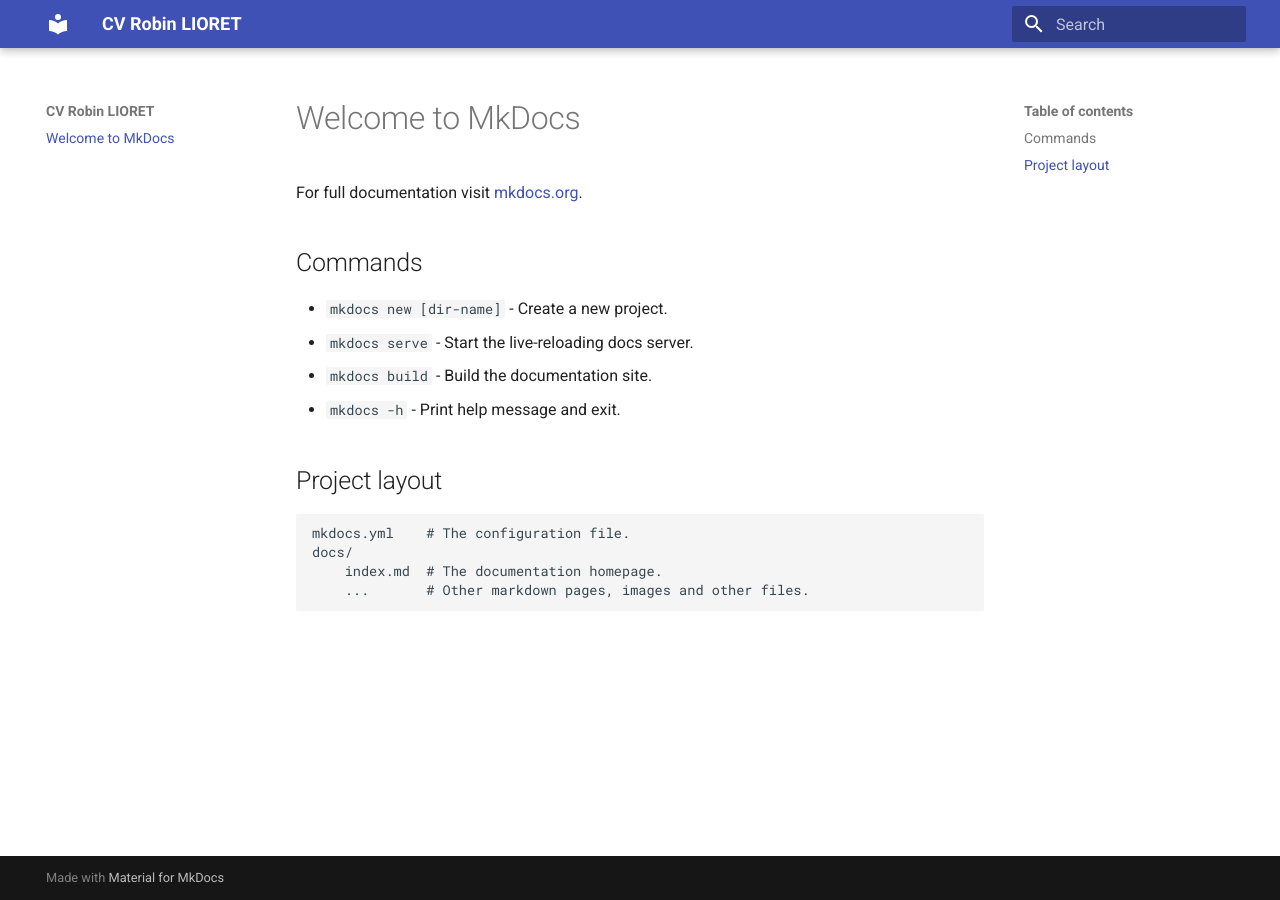
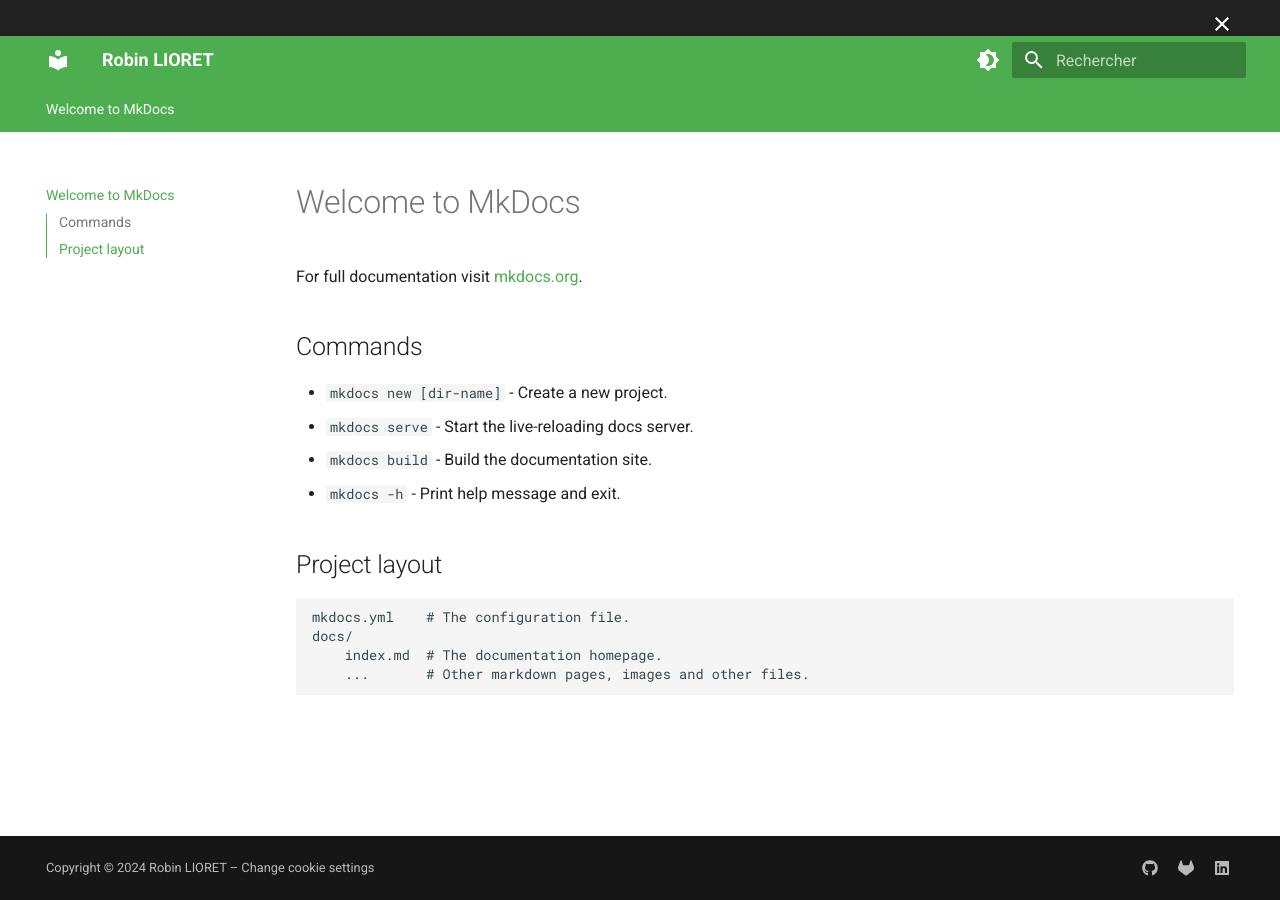
Before and after one commit to Leikt/cv, an MkDocs documentation site: the page built from docs/index.md, in a window 1280 px wide. Built offline with MkDocs 1.6.1 and Material for MkDocs 9.7.7, drawn with Linux system fonts in a browser that asks for light colours.

Commit message:
feat: setup mkdocs material basics

```diff
--- a/mkdocs.yml
+++ b/mkdocs.yml
@@ -1,4 +1,69 @@
-site_name: CV Robin LIORET
-site_url: https://mydomain.org/mysite
+site_name: Robin LIORET
+site_url: https://leikt.github.io/cv/
+
+copyright: >
+  Copyright &copy; 2024 Robin LIORET – <a href="#__consent">Change cookie settings</a>
+
 theme:
   name: material
+  custom_dir: overrides
+  language: fr
+  favicon: assets/logo.svg
+
+  palette:
+    - scheme: default
+      primary: green
+      toggle:
+        icon: material/brightness-4
+        name: Switch to dark mode
+
+    - scheme: slate
+      primary: green
+      toggle:
+        icon: material/brightness-7
+        name: Switch to light mode
+
+  features:
+    - navigation.instant
+    - navigation.instant.progress
+    - navigation.tracking
+    - navigation.tabs
+    - navigation.tabs.sticky
+    - navigation.sections
+    - navigation.expand
+    - navigation.path
+    - navigation.prune
+    - navigation.indexes
+    - navigation.top
+    - navigation.footer
+    - toc.follow
+    - toc.integrate
+    - header.autohide
+    - announce.dismiss
+
+extra:
+  generator: false
+
+  consent: # https://squidfunk.github.io/mkdocs-material/setup/ensuring-data-privacy/#cookie-consent
+    title: Conssentement à l'utisation de cookies
+    description: >-
+      Nous utilisons des cookies pour reconnaître vos visites et vos préférences,
+      ainsi que pour mesurer l'efficacité de notre documentation et si les utilisateurs
+      trouvent ce qu'ils recherchent. Avec votre conssentement, vous nous aider à
+      améliorer la documentation.
+
+    actions:
+      - accept
+      - reject
+
+  social: # https://squidfunk.github.io/mkdocs-material/setup/setting-up-the-footer/#social-links
+    - icon: fontawesome/brands/github
+      link: https://github.com/Leikt
+    - icon: fontawesome/brands/gitlab
+      link: https://gitlab.com/leikt.solreihin
+    - icon: fontawesome/brands/linkedin
+      link: https://fr.linkedin.com/in/robin-lioret-1a278b89
+
+plugins:
+#  - privacy # https://squidfunk.github.io/mkdocs-material/setup/ensuring-data-privacy/#built-in-privacy-plugin
+  - search
--- /dev/null
+++ b/overrides/main.html
@@ -0,0 +1,5 @@
+{% extends "base.html" %}
+
+{% block announce %}
+<!--Place the announcement html code here-->
+{% endblock %}
```
Also changed, not shown: docs/assets/favicon.svg (added), docs/assets/logo.svg (added).
